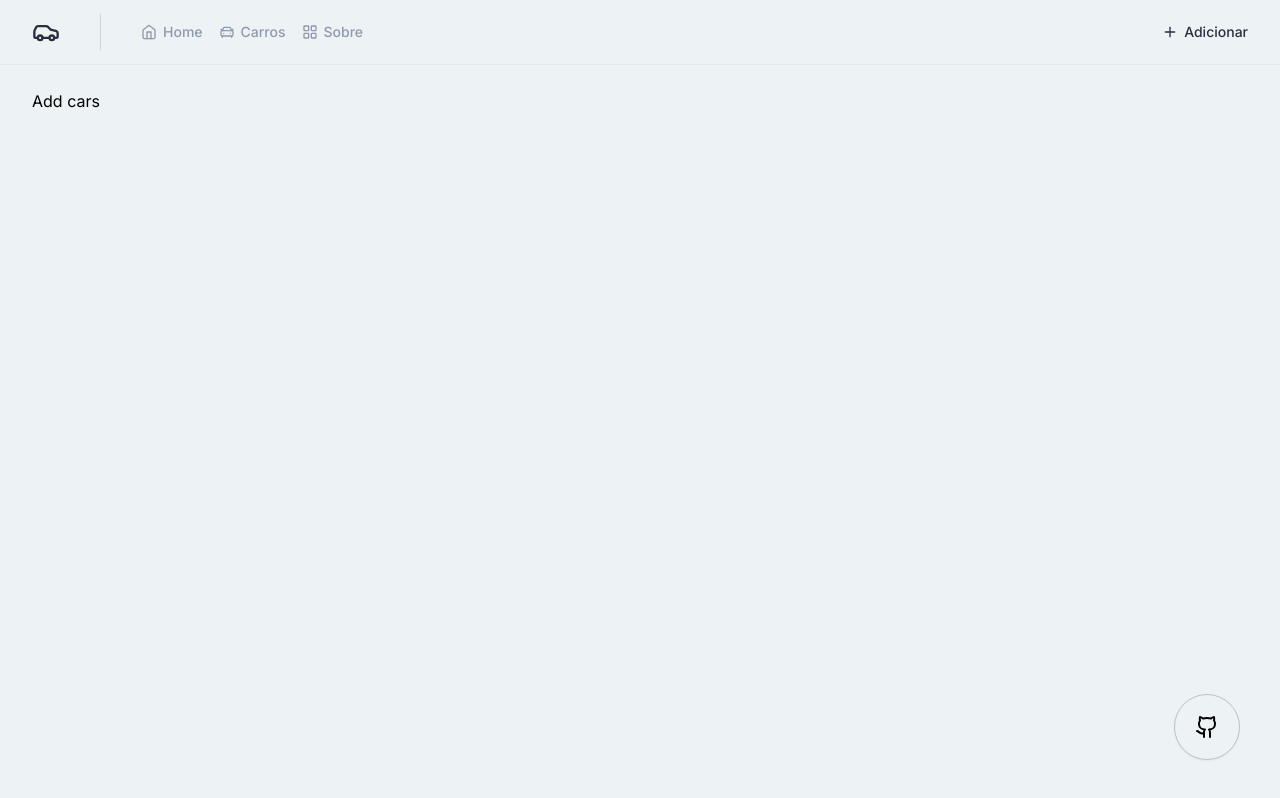
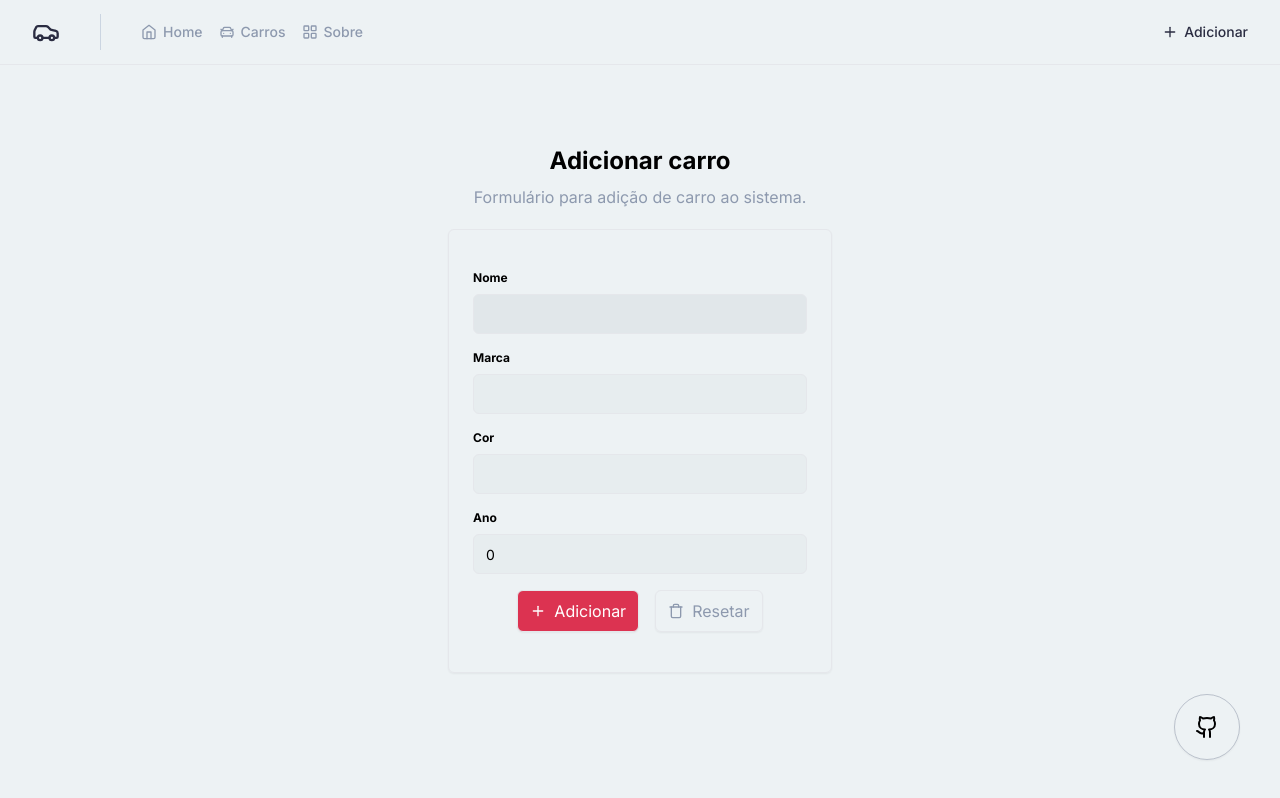
Before and after one commit to RenanFachin/PUCRS_hotwheels-CRUD, a React (Vite) app: page /add-cars in a window 1280 px wide. Built offline with nearby package versions, Linux system fonts and the light colour scheme.

Commit message:
feat: Implementa formulário e validações dos campos do formulário

```diff
--- a/package.json
+++ b/package.json
@@ -10,15 +10,19 @@
     "preview": "vite preview"
   },
   "dependencies": {
+    "@hookform/resolvers": "^3.3.4",
     "localforage": "^1.10.0",
     "lucide-react": "^0.330.0",
     "match-sorter": "^6.3.4",
     "react": "^18.2.0",
     "react-dom": "^18.2.0",
     "react-helmet-async": "^2.0.4",
+    "react-hook-form": "^7.50.1",
     "react-router-dom": "^6.22.0",
+    "sonner": "^1.4.0",
     "sort-by": "^1.2.0",
-    "tailwind-variants": "^0.2.0"
+    "tailwind-variants": "^0.2.0",
+    "zod": "^3.22.4"
   },
   "devDependencies": {
     "@rocketseat/eslint-config": "^2.2.2",
--- a/src/App.tsx
+++ b/src/App.tsx
@@ -1,5 +1,6 @@
 import { Helmet, HelmetProvider } from 'react-helmet-async'
 import { RouterProvider } from 'react-router-dom'
+import { Toaster } from 'sonner'
 
 import { router } from '@/routes'
 
@@ -7,6 +8,7 @@ export function App() {
   return (
     <HelmetProvider>
       <Helmet titleTemplate="%s | hotwheels-crud" />
+      <Toaster closeButton={true} richColors />
       <RouterProvider router={router} />
     </HelmetProvider>
   )
--- a/src/components/button.tsx
+++ b/src/components/button.tsx
@@ -2,7 +2,7 @@ import { ReactNode } from 'react'
 import { tv } from 'tailwind-variants'
 
 const buttonStyle = tv({
-  base: 'flex items-center justify-center gap-2 rounded-md border px-3 py-2 shadow-sm group',
+  base: 'flex items-center justify-center gap-2 rounded-md border px-3 py-2 shadow-sm group disabled:cursor-not-allowed',
   variants: {
     color: {
       primary: 'text-primary-500 hover:text-primary-700',
--- /dev/null
+++ b/src/components/car-form.tsx
@@ -0,0 +1,157 @@
+import { zodResolver } from '@hookform/resolvers/zod'
+import { Loader, Plus, Trash } from 'lucide-react'
+import { useForm } from 'react-hook-form'
+import { toast } from 'sonner'
+import { z } from 'zod'
+
+import { Button } from './button'
+
+// Validação dos campos do formulário
+const carFormSchema = z.object({
+  carName: z.string().min(1, 'O nome do carro é obrigatório').toLowerCase(),
+  carBrand: z.string().min(1, 'A marca do carro é obrigatório').toLowerCase(),
+  carColor: z.string().min(1, 'A cor do carro é obrigatório').toLowerCase(),
+  carYear: z.coerce.number({
+    required_error: 'O ano do carro é obrigatório',
+    invalid_type_error: 'O ano do carro precisa ser um número',
+  }),
+})
+
+type CarFormSchema = z.infer<typeof carFormSchema>
+
+export function CarForm() {
+  const {
+    register,
+    handleSubmit,
+    reset,
+    formState: { isSubmitting, errors },
+  } = useForm<CarFormSchema>({
+    resolver: zodResolver(carFormSchema),
+    defaultValues: {
+      carBrand: '',
+      carColor: '',
+      carName: '',
+      carYear: 0,
+    },
+  })
+
+  async function handleAddNewCar(data: CarFormSchema) {
+    try {
+      await new Promise((resolve) => setTimeout(resolve, 2000))
+      console.log(data)
+
+      toast.success('Carro adicionar com sucesso!')
+
+      reset()
+    } catch {
+      toast.error('Não foi possível cadastrar.')
+    }
+  }
+
+  function handleResetInputs() {
+    reset()
+  }
+
+  return (
+    <form
+      className="flex  min-w-96 flex-col items-center gap-4 rounded-md border px-6 py-10 shadow-sm"
+      onSubmit={handleSubmit(handleAddNewCar)}
+    >
+      <div className="flex w-full flex-col space-y-2">
+        <label htmlFor="carName" className="text-xs font-bold">
+          Nome
+        </label>
+        <input
+          type="text"
+          id="carName"
+          className="border-input  focus-within: flex h-10 w-full rounded-md border bg-primary-300/20 px-3 py-2 text-sm outline-none placeholder:text-primary-300 focus-within:ring-2 focus-within:ring-primary-800 focus-within:ring-offset-2"
+          {...register('carName')}
+        />
+        {errors.carName && (
+          <span className="text-xs text-red-500">{errors.carName.message}</span>
+        )}
+      </div>
+
+      <div className="flex w-full flex-col  space-y-2">
+        <label htmlFor="carBrand" className="text-xs font-bold">
+          Marca
+        </label>
+        <input
+          type="text"
+          id="carBrand"
+          className="border-input  focus-within: flex h-10 w-full rounded-md border bg-primary-200/20 px-3 py-2 text-sm outline-none placeholder:text-primary-300 focus-within:ring-2 focus-within:ring-primary-800 focus-within:ring-offset-2"
+          {...register('carBrand')}
+        />
+        {errors.carBrand && (
+          <span className="text-xs text-red-500">
+            {errors.carBrand.message}
+          </span>
+        )}
+      </div>
+
+      <div className="flex w-full flex-col  space-y-2">
+        <label htmlFor="carColor" className="text-xs font-bold">
+          Cor
+        </label>
+        <input
+          type="text"
+          id="carColor"
+          className="border-input  focus-within: flex h-10 w-full rounded-md border bg-primary-200/20 px-3 py-2 text-sm outline-none placeholder:text-primary-300 focus-within:ring-2 focus-within:ring-primary-800 focus-within:ring-offset-2"
+          {...register('carColor')}
+        />
+        {errors.carColor && (
+          <span className="text-xs text-red-500">
+            {errors.carColor.message}
+          </span>
+        )}
+      </div>
+
+      <div className="flex w-full flex-col  space-y-2">
+        <label htmlFor="carYear" className="text-xs font-bold">
+          Ano
+        </label>
+        <input
+          type="text"
+          id="carYear"
+          className="border-input  focus-within: flex h-10 w-full rounded-md border bg-primary-200/20 px-3 py-2 text-sm outline-none placeholder:text-primary-300 focus-within:ring-2 focus-within:ring-primary-800 focus-within:ring-offset-2"
+          {...register('carYear')}
+        />
+        {errors.carYear && (
+          <span className="text-xs text-red-500">{errors.carYear.message}</span>
+        )}
+      </div>
+
+      <div className="flex items-center gap-4">
+        {isSubmitting ? (
+          <Button variant="secondary" type="submit" disabled={isSubmitting}>
+            <Button.Icon>
+              <Loader className="size-4 animate-spin" />
+            </Button.Icon>
+            <Button.Text>Cadastrando</Button.Text>
+          </Button>
+        ) : (
+          <>
+            <Button variant="secondary" type="submit" disabled={isSubmitting}>
+              <Button.Icon>
+                <Plus className="size-4" />
+              </Button.Icon>
+              <Button.Text>Adicionar</Button.Text>
+            </Button>
+
+            <Button
+              variant="primary"
+              type="button"
+              disabled={isSubmitting}
+              onClick={handleResetInputs}
+            >
+              <Button.Icon>
+                <Trash className="size-4" />
+              </Button.Icon>
+              <Button.Text>Resetar</Button.Text>
+            </Button>
+          </>
+        )}
+      </div>
+    </form>
+  )
+}
--- a/src/components/not-found.tsx
+++ b/src/components/not-found.tsx
@@ -2,11 +2,11 @@ import { Link } from 'react-router-dom'
 
 export function NotFoundComponent() {
   return (
-    <div className="bg-primary-100 flex h-screen flex-col items-center justify-center gap-2">
+    <div className="flex h-screen flex-col items-center justify-center gap-2 bg-primary-100">
       <h1 className="text-3xl font-bold">Página não encontrada</h1>
       <p className="text-primary-400">
         Voltar para{' '}
-        <Link to="/" className="text-highlight-300 hover:text-highlight-500">
+        <Link to="/" className="text-highlight-300 hover:text-highlight-500 ">
           Home
         </Link>
       </p>
--- a/src/pages/app/about.tsx
+++ b/src/pages/app/about.tsx
@@ -1,4 +1,3 @@
-import { Check } from 'lucide-react'
 import { Helmet } from 'react-helmet-async'
 
 import { Task } from '@/components/task'
--- a/src/pages/app/add-cars.tsx
+++ b/src/pages/app/add-cars.tsx
@@ -1,10 +1,22 @@
 import { Helmet } from 'react-helmet-async'
+
+import { CarForm } from '@/components/car-form'
 
 export function AddCars() {
   return (
-    <>
+    <div className="mx-auto flex w-full max-w-5xl flex-col items-center space-y-5 py-12">
       <Helmet title="Adicionar carros" />
-      <h1>Add cars</h1>
-    </>
+      <div className="flex flex-col items-center">
+        <h1 className="flex items-center rounded-lg px-3 py-2 text-2xl font-bold">
+          Adicionar carro
+        </h1>
+
+        <p className="max-w-md text-center text-primary-500">
+          Formulário para adição de carro ao sistema.
+        </p>
+      </div>
+
+      <CarForm />
+    </div>
   )
 }
```
Also changed, not shown: 2 other files (tests, documents, lock files or other folders).
